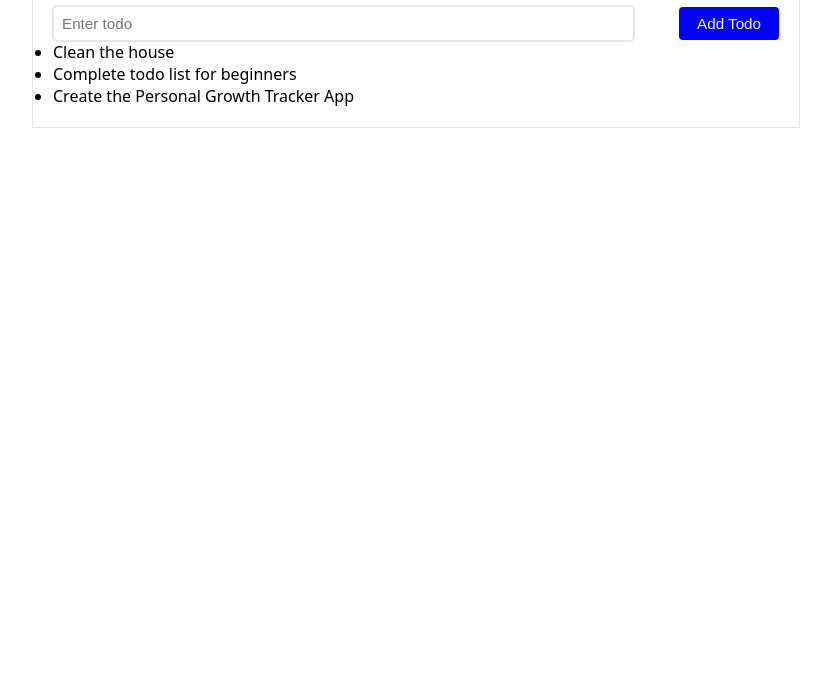
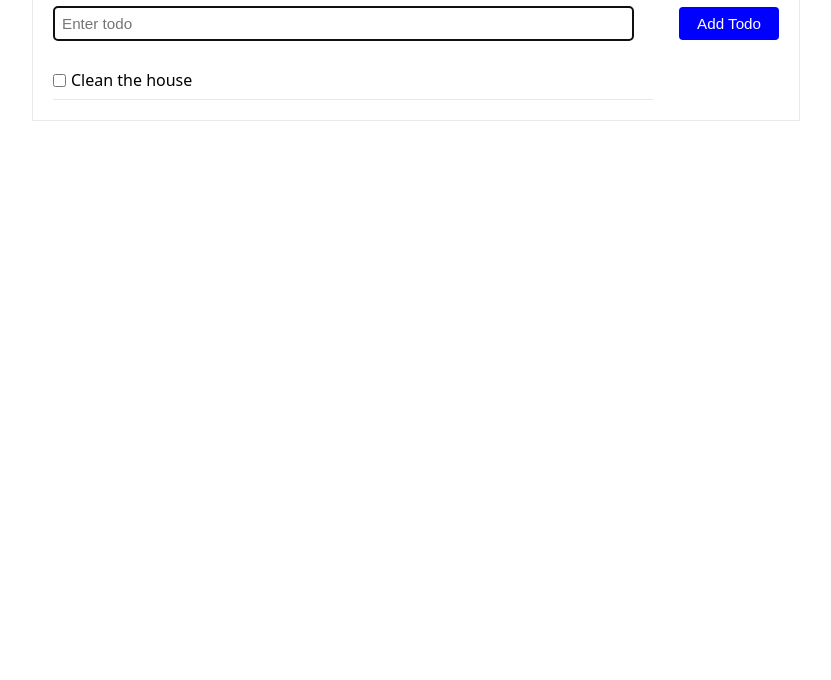
Before and after one commit to Kummirai/JavaScript-Beginner-Projects, a plain HTML site: page 003-todo-list/index.html in a window 1280 px wide. Shown: the part 120-800 px from the top of the page, without its empty margins (224-1055 px from the left). Drawn offline with Linux system fonts and the light colour scheme.

Commit message:
Update CSS styles for improved layout and add checkbox to todo list items

```diff
--- a/003-todo-list/css/style.css
+++ b/003-todo-list/css/style.css
@@ -15,7 +15,7 @@ body {
 .inner-container {
   max-width: 768px;
   margin: 0 auto;
-  border: 1px solid #e4e4e4;
+  border: 1px solid #e9e9e9;
   padding: 20px;
 }
 
@@ -28,7 +28,7 @@ body {
 }
 
 .todo-input-container {
-  margin-top: 20px;
+  margin: 20px 0;
   display: flex;
   align-items: center;
   justify-content: space-between;
@@ -38,7 +38,6 @@ body {
   width: 80%;
   padding: 8px;
   border: 1px solid #e8e8e8;
-  outline: 1px solid #e4e4e4;
   border-radius: 4px;
   color: #969696;
   font-size: 0.95rem;
@@ -57,3 +56,17 @@ body {
   background-color: rgb(89, 89, 252);
   cursor: pointer;
 }
+
+.todo-list-item {
+  display: flex;
+  align-items: center;
+  justify-content: start;
+  list-style-type: none;
+  padding: 8px 0;
+  border-bottom: 1px solid #e8e8e8;
+  max-width: 600px;
+}
+
+.todo-text {
+  margin-left: 5px;
+}
--- a/003-todo-list/index.html
+++ b/003-todo-list/index.html
@@ -26,10 +26,9 @@
           </div>
           <div class="todo-container">
             <ul class="todo-list">
-              <li class="todo-list-item">Clean the house</li>
-              <li class="todo-list-item">Complete todo list for beginners</li>
               <li class="todo-list-item">
-                Create the Personal Growth Tracker App
+                <input type="checkbox" name="todoListItem" id="todoListItem" />
+                <span class="todo-text">Clean the house</span>
               </li>
             </ul>
           </div>
```
